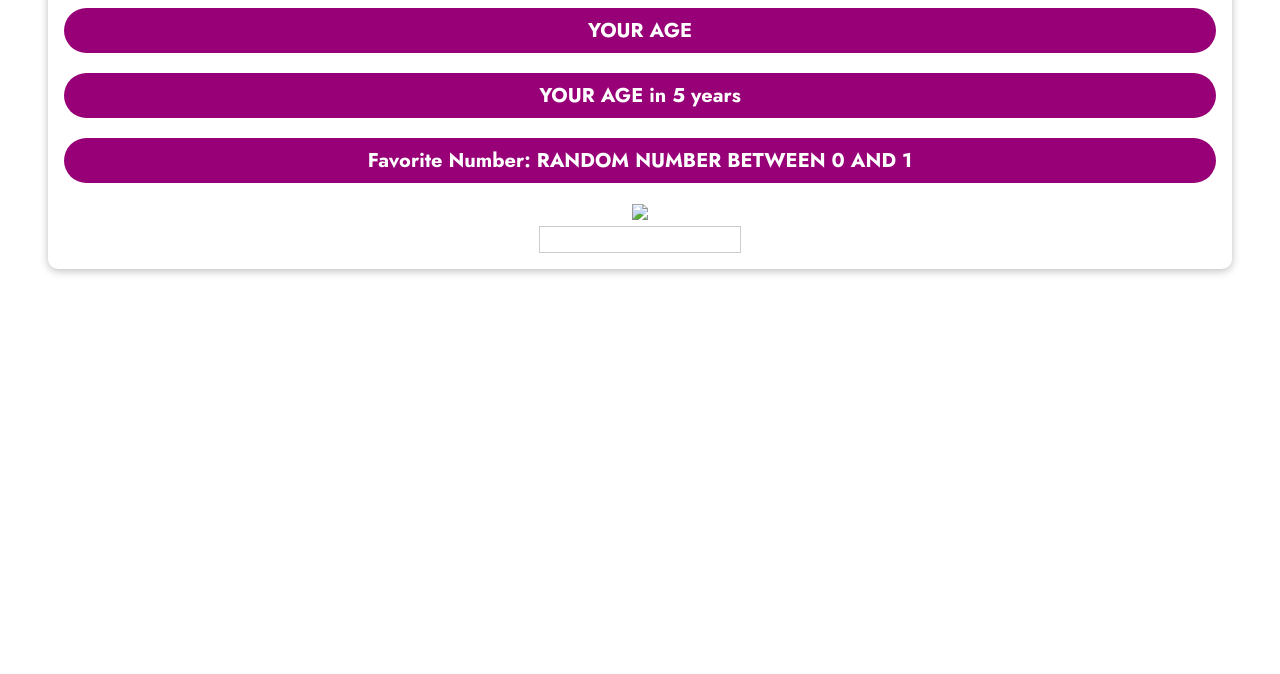
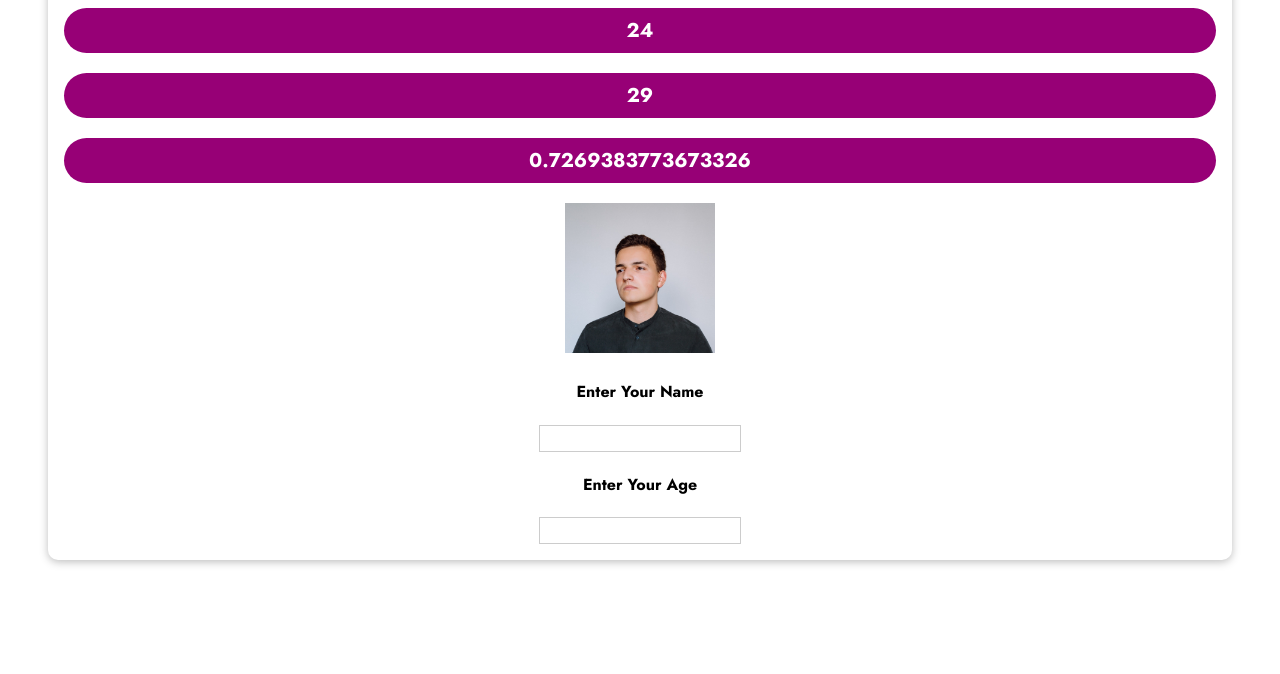
Before and after one commit to S19514/VueJs_Assignment_3, a plain HTML site: page index.html in a window 1280 px wide. Shown: the part 126-800 px from the top of the page. Drawn offline with nearby package versions, Linux system fonts and the light colour scheme.

Commit message:
completed and extended by myself

```diff
--- a/app.js
+++ b/app.js
@@ -0,0 +1,39 @@
+const app = Vue.createApp({
+  data() {
+    return {
+      sampleImage: "media/avatar.jpeg",
+      enteredName: "",
+      name: "Enter Your Name",
+      enteredAge: undefined,
+      age: 24,
+      ageInFiveYears: undefined,
+      randomNumber: undefined,
+    };
+  },
+  methods: {
+    saveName() {
+      console.log("saveName fired");
+      if (this.enteredName && this.enteredName.length > 0) {
+        this.name = this.enteredName;
+        this.enteredName = "";
+      }
+    },
+    saveAge() {
+        if(this.enteredAge){
+            this.age =this.enteredAge;
+            this.enteredAge = ""
+        }
+    },
+    setAgeInFiveYears() {
+      this.ageInFiveYears = this.age ? Number(this.age) + 5 : 0;
+      console.log(this.ageInFiveYears);
+      return this.ageInFiveYears;
+    },
+    setRandomNumber() {
+        this.randomNumber = Math.random();
+        return this.randomNumber
+    }
+  },
+});
+
+app.mount("#assignment");
--- a/index.html
+++ b/index.html
@@ -15,19 +15,22 @@
   <body>
     <section id="assignment">
       <!-- 1) Output your name -->
-      <h2>YOUR NAME</h2>
+      <h2>{{ name }}</h2>
       <!-- 2) Output your age -->
-      <p>YOUR AGE</p>
+      <p>{{ age }}</p>
       <!-- 3) Output your age + 5 -->
-      <p>YOUR AGE in 5 years</p>
+      <p>{{ setAgeInFiveYears() }}</p>
       <!-- 4) Output a random number (0 to 1) -->
-      <p>Favorite Number: RANDOM NUMBER BETWEEN 0 AND 1</p>
+      <p>{{ setRandomNumber() }}</p>
       <div>
         <!-- 5) Display some image you found via Google -->
-        <img src="SOME IMAGE URL" />
+        <img width = "150" height="150" :src="sampleImage" /> <!--:src is equal to v-bind:src -->
       </div>
       <!-- 6) Prepopulate the input field with your name via the "value" attribute -->
-      <input type="text" />
+      <h4>Enter Your Name</h3>
+      <input type="text" @keyup.enter="saveName" v-model="enteredName" />
+      <h4>Enter Your Age</h3>
+       <input type="text" @keyup.enter="saveAge" v-model="enteredAge" />
     </section>
   </body>
 </html>
```
Also changed, not shown: media/avatar.jpeg (added).
